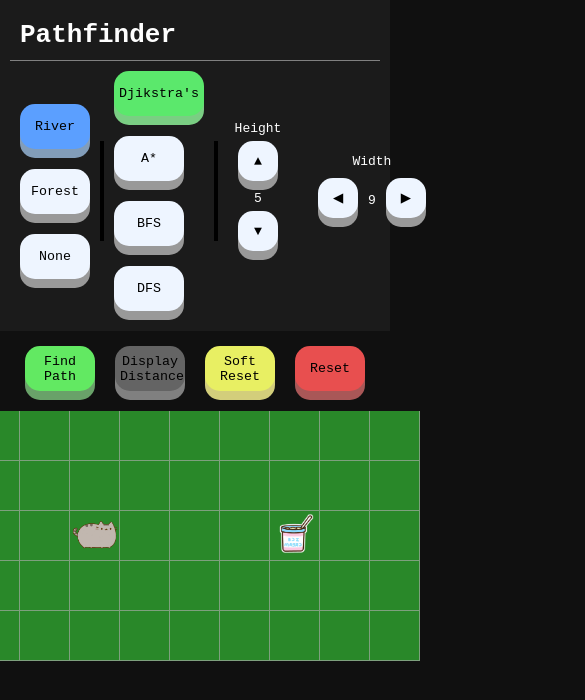
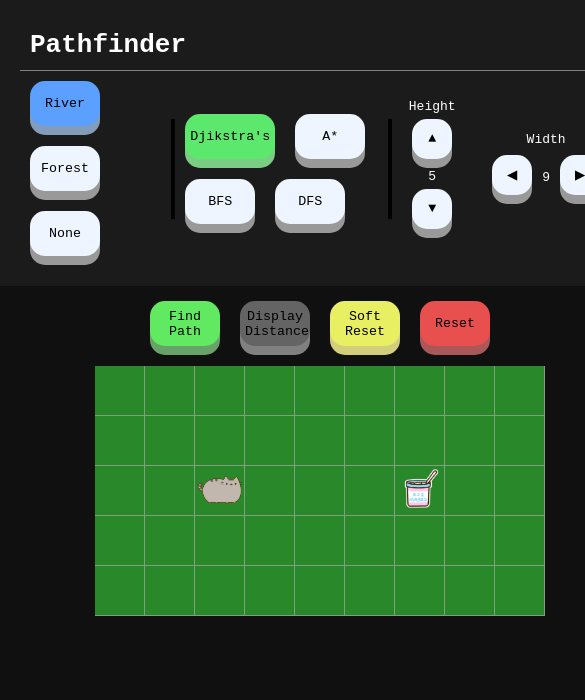
Before and after one commit to dingdongg/pathfinding, a React (Create React App) app: page / in a window 390 px wide. Shown: the top 700 px of the page, 585 px wide, since content can reach past the window. Built offline with nearby package versions, Linux system fonts and the light colour scheme; the HTML template or start-up script is replaced by a standard one; a web font is replaced by a local one.

Commit message:
Fixed CSS, now mobile-friendly

```diff
--- a/src/App.css
+++ b/src/App.css
@@ -28,10 +28,10 @@ code {
 
 .header {
   display: block;
-  width: 100vw;
+  width: 100%;
+  margin: auto;
   position: relative;
-  padding-top: 20px;
-  padding: 10px;
+  padding: 20px;
   background-color: #1b1b1b;
   color: white;
 }
@@ -65,10 +65,14 @@ code {
 }
 
 .header .controls {
-  width: 100%;
+  max-width: 100vw;
+  overflow: scroll;
   display: flex;
   align-items: center;
   justify-content: space-around;
+  min-width: 600px;
+  max-width: 100%;
+  overflow: scroll;
 }
 
 .header .controls .divider {
@@ -346,11 +350,12 @@ code {
   display: grid;
   grid-auto-flow: row;
   margin: auto;
-  margin-top: 20px;
   margin-bottom: 60px;
   margin-top: 5px;
+  padding: 0 40px;
   justify-content: center;
-  width: 100vw;
+  min-width: 600px;
+  overflow: scroll;
 }
 
 .board .board-row {
@@ -484,9 +489,12 @@ code {
   transform: translateY(4px);
 }
 
-.App {
+.app {
   display: flex;
   justify-content: center;
+  align-content: center;
   flex-wrap: wrap;
+  min-width: fit-content;
+  overflow: scroll;
 }
 /*# sourceMappingURL=App.css.map */
--- a/src/App/App.tsx
+++ b/src/App/App.tsx
@@ -5,9 +5,7 @@ import { NodeType } from "./Node";
 
 function App() {
   return (
-    <div className="App">
       <Controls />
-    </div>
   );
 }
 
--- a/src/App/Controls.tsx
+++ b/src/App/Controls.tsx
@@ -78,7 +78,7 @@ export default class Controls extends Component<IControlsProps, IControlsState>
     }
 
     render() {
-        return (<div>
+        return (<div className="app">
             <div className="header">
                 <h1>Pathfinder</h1>
                 <div className="controls">
--- a/src/Sass/App.scss
+++ b/src/Sass/App.scss
@@ -4,8 +4,11 @@
 @import "node";
 @import "board";
 
-.App {
+.app {
     display: flex;
     justify-content: center;
+    align-content: center;
     flex-wrap: wrap;
+    min-width: fit-content;
+    overflow: scroll;
 }
--- a/src/Sass/_board.scss
+++ b/src/Sass/_board.scss
@@ -2,11 +2,12 @@
     display: grid;
     grid-auto-flow: row;
     margin: auto;
-    margin-top: 20px;
     margin-bottom: 60px;
     margin-top: 5px;
+    padding: 0 40px;
     justify-content: center;
-    width: 100vw;
+    min-width: 600px;
+    overflow: scroll;
 
     .board-row {
         display: flex;
--- a/src/Sass/_controls.scss
+++ b/src/Sass/_controls.scss
@@ -1,9 +1,9 @@
 .header {
     display: block;
-    width: 100vw;
+    width: 100%;
+    margin: auto;
     position: relative;
-    padding-top: 20px;
-    padding: 10px;
+    padding: 20px;
     background-color: rgb(27, 27, 27);
     color: white;
 
@@ -17,10 +17,14 @@
     }
 
     .controls {
-        width: 100%;
+        max-width: 100vw;
+        overflow: scroll;
         display: flex;
         align-items: center;
         justify-content: space-around;
+        min-width: 600px;
+        max-width: 100%;
+        overflow: scroll;
 
         .divider {
             height: 100px;
```
Also changed, not shown: 1 other file (tests, documents, lock files or other folders).
